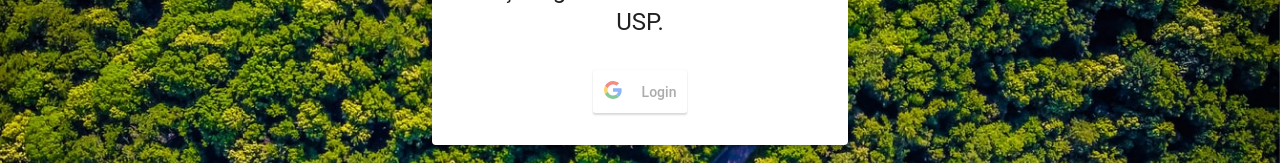
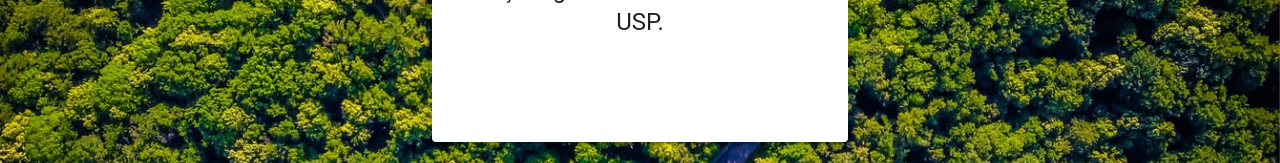
Before and after one commit to amazon-biobank/amazoniaweb, a React (Create React App) app: page / in a window 1280 px wide. Shown: the part 292-455 px from the top of the page. Built offline with nearby package versions, Linux system fonts and the light colour scheme; no server answers.

Commit message:
update amazoniaweb; https application; changed react google sign in library

```diff
--- a/package.json
+++ b/package.json
@@ -5,11 +5,13 @@
   "dependencies": {
     "@material-ui/core": "^4.11.4",
     "@material-ui/lab": "^4.0.0-alpha.60",
+    "@react-oauth/google": "^0.6.1",
     "@testing-library/jest-dom": "^5.11.4",
     "@testing-library/react": "^11.1.0",
     "@testing-library/user-event": "^12.1.10",
     "axios": "^0.21.1",
     "js-file-download": "^0.4.12",
+    "jwt-decode": "^3.1.2",
     "react": "^17.0.2",
     "react-dom": "^17.0.2",
     "react-google-login": "^5.2.2",
--- a/public/index.html
+++ b/public/index.html
@@ -10,11 +10,9 @@
       name="description"
       content="Web site created using create-react-app"
     />
-
     <script src='https://apis.google.com/js/platform.js' async defer></script>
     <meta
       name='google-signin-client_id'
-      content='276120831809-b4esvqup2govrvsm9rmli2h5n5n3gpgf.apps.googleusercontent.com'
     />
     <link rel="apple-touch-icon" href="%PUBLIC_URL%/logo192.png" />
     <!--
--- a/src/App.js
+++ b/src/App.js
@@ -7,13 +7,16 @@ import { Logo } from "./components/logo/logo.component";
 import { DownloadCertificateForm } from "./components/download-certificate-form/download-certificate-form";
 import Cookies from "universal-cookie";
 import { CustomThemeProvider } from "./components/theme-provider/theme-provider.component";
+import { GoogleOAuthProvider } from '@react-oauth/google';
 
 const cookies = new Cookies();
+const CLIENT_ID = process.env.REACT_APP_CLIENT_ID;
 
 function App() {
   const isLogged = !!cookies.get("token");
   return (
     <div className="App">
+      <GoogleOAuthProvider clientId={CLIENT_ID}>
         <CustomThemeProvider>
           <StyledBackground>
             <Box paddingTop={10}>
@@ -36,6 +39,7 @@ function App() {
             </Box>
           </StyledBackground>
         </CustomThemeProvider>
+      </GoogleOAuthProvider>
     </div>
   );
 }
--- a/src/components/google-sign-in/google-sign-in.component.jsx
+++ b/src/components/google-sign-in/google-sign-in.component.jsx
@@ -1,22 +1,23 @@
 import React from 'react';
 import Cookies from 'universal-cookie';
 import axios from '../../services/axios';
-import { GoogleLogin } from 'react-google-login';
+import { GoogleLogin } from '@react-oauth/google';
 
 const cookies = new Cookies();
-const CLIENT_ID = process.env.REACT_APP_CLIENT_ID;
+
 export const GoogleSignIn = () => {
   return (
     <GoogleLogin
-      clientId={CLIENT_ID}
-      buttonText='Login'
       onSuccess={onSuccess}
+      onError={() => {
+        console.log('Login Failed');
+      }}
     />
   );
 };
 
-const onSuccess = async (googleUser) => {
-  const token = googleUser.getAuthResponse().id_token;
+const onSuccess = async (credentialResponse) => {
+  const token = credentialResponse.credential
 
   await axios
     .post('/login', {
@@ -30,3 +31,8 @@ const onSuccess = async (googleUser) => {
       console.log(error);
     });
 };
+
+const onFailure = async (googleUser) => {
+  console.log("Error")
+  console.log(googleUser)
+}
--- a/src/services/axios.js
+++ b/src/services/axios.js
@@ -5,7 +5,7 @@ const cookies = new Cookies();
 const API_PORT = process.env.REACT_APP_API_PORT;
 const API_IP = process.env.REACT_APP_API_IP;
 const instance = axios.create({
-  baseURL: `http://${API_IP}:${API_PORT}`,
+  baseURL: `https://${API_IP}:${API_PORT}`,
 });
 
 function createAxiosRequestInterceptors(axiosInstance) {
```
Also changed, not shown: 2 other files (tests, documents, lock files or other folders). Lines whose indentation alone changed are shown as unchanged.
